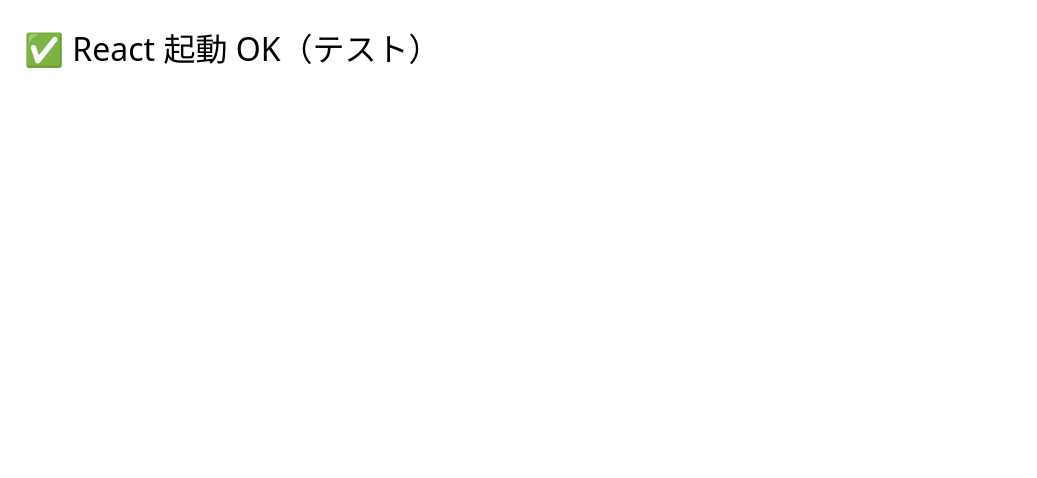
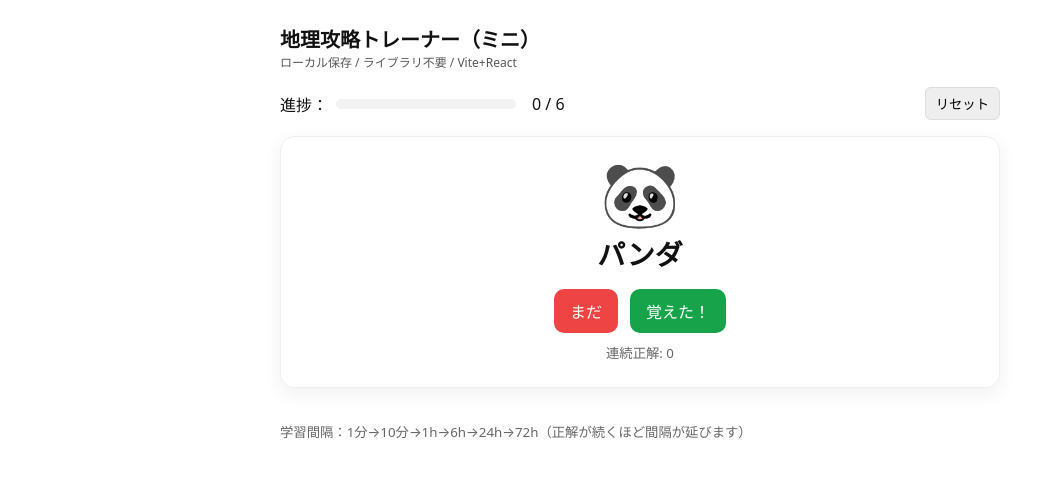
Before and after one commit to riekarimayu-boop/karin-geo-trainer, a React (Vite) app: page / in a window 1280 px wide. Shown: the top 478 px of the page, without its empty margins (0-1037 px from the left). Built offline with nearby package versions, Linux system fonts and the light colour scheme.

Commit message:
Update App.tsx

```diff
--- a/src/App.tsx
+++ b/src/App.tsx
@@ -1,3 +1,244 @@
+import { useEffect, useMemo, useState } from "react";
+
+// -------------- データ定義 -------------- //
+type Card = {
+  id: string;
+  name: string;   // 問題名
+  emoji: string;  // 表示アイコン
+  score: number;  // 連続正解数
+  nextDue: number; // 次に出題するUNIX時刻(ms)
+};
+
+const SEED: Array<Omit<Card, "score" | "nextDue">> = [
+  { id: "a1", name: "パンダ", emoji: "🐼" },
+  { id: "a2", name: "ライオン", emoji: "🦁" },
+  { id: "a3", name: "ゾウ", emoji: "🐘" },
+  { id: "a4", name: "コアラ", emoji: "🐨" },
+  { id: "a5", name: "ペンギン", emoji: "🐧" },
+  { id: "a6", name: "イルカ", emoji: "🐬" },
+];
+
+const LS_KEY = "karin-geo-trainer.cards.v1";
+
+// -------------- ユーティリティ -------------- //
+const now = () => Date.now();
+const minutes = (m: number) => m * 60 * 1000;
+const hours = (h: number) => h * 60 * 60 * 1000;
+
+function intervalByScore(score: number) {
+  switch (true) {
+    case score <= 0:
+      return minutes(1);
+    case score === 1:
+      return minutes(10);
+    case score === 2:
+      return hours(1);
+    case score === 3:
+      return hours(6);
+    case score === 4:
+      return hours(24);
+    default:
+      return hours(72);
+  }
+}
+
+// -------------- 本体 -------------- //
 export default function App() {
-  return <div style={{ fontSize: 32, padding: 24 }}>✅ React 起動 OK（テスト）</div>;
+  const [cards, setCards] = useState<Card[]>([]);
+
+  useEffect(() => {
+    const raw = localStorage.getItem(LS_KEY);
+    if (raw) {
+      try {
+        const parsed: Card[] = JSON.parse(raw);
+        setCards(parsed);
+        return;
+      } catch {}
+    }
+    const first: Card[] = SEED.map((c) => ({
+      ...c,
+      score: 0,
+      nextDue: 0,
+    }));
+    setCards(first);
+  }, []);
+
+  useEffect(() => {
+    if (cards.length > 0) {
+      localStorage.setItem(LS_KEY, JSON.stringify(cards));
+    }
+  }, [cards]);
+
+  const dueCards = useMemo(() => {
+    const t = now();
+    const ready = cards.filter((c) => c.nextDue <= t);
+    if (ready.length > 0) {
+      return ready.sort((a, b) => a.nextDue - b.nextDue);
+    }
+    return [...cards].sort((a, b) => a.nextDue - b.nextDue);
+  }, [cards]);
+
+  const current = dueCards[0];
+
+  const answer = (good: boolean) => {
+    if (!current) return;
+    setCards((prev) =>
+      prev.map((c) => {
+        if (c.id !== current.id) return c;
+        const nextScore = good ? c.score + 1 : 0;
+        return {
+          ...c,
+          score: nextScore,
+          nextDue: now() + intervalByScore(nextScore),
+        };
+      })
+    );
+  };
+
+  const learned = cards.filter((c) => c.score >= 3).length;
+  const total = cards.length;
+
+  const resetAll = () => {
+    if (!confirm("学習状態をリセットしますか？")) return;
+    setCards((prev) => prev.map((c) => ({ ...c, score: 0, nextDue: 0 })));
+  };
+
+  return (
+    <div style={styles.page}>
+      <header style={styles.header}>
+        <div style={{ fontSize: 20, fontWeight: 600 }}>地理攻略トレーナー（ミニ）</div>
+        <div style={{ fontSize: 12, opacity: 0.7 }}>
+          ローカル保存 / ライブラリ不要 / Vite+React
+        </div>
+      </header>
+
+      <section style={styles.progress}>
+        <span>進捗：</span>
+        <Progress value={learned} max={total} />
+        <span style={{ marginLeft: 8 }}>
+          {learned} / {total}
+        </span>
+        <button style={styles.resetBtn} onClick={resetAll}>
+          リセット
+        </button>
+      </section>
+
+      <main style={styles.main}>
+        {!current ? (
+          <Empty />
+        ) : (
+          <CardView
+            key={current.id}
+            card={current}
+            onGood={() => answer(true)}
+            onBad={() => answer(false)}
+          />
+        )}
+      </main>
+
+      <footer style={styles.footer}>
+        <small>
+          学習間隔：1分→10分→1h→6h→24h→72h（正解が続くほど間隔が延びます）
+        </small>
+      </footer>
+    </div>
+  );
 }
+
+function CardView({
+  card,
+  onGood,
+  onBad,
+}: {
+  card: Card;
+  onGood: () => void;
+  onBad: () => void;
+}) {
+  return (
+    <div style={styles.card}>
+      <div style={styles.emoji}>{card.emoji}</div>
+      <div style={styles.name}>{card.name}</div>
+
+      <div style={styles.actions}>
+        <button style={styles.bad} onClick={onBad}>
+          まだ
+        </button>
+        <button style={styles.good} onClick={onGood}>
+          覚えた！
+        </button>
+      </div>
+
+      <div style={styles.meta}>
+        <small>連続正解: {card.score}</small>
+      </div>
+    </div>
+  );
+}
+
+function Empty() {
+  return (
+    <div style={{ textAlign: "center", padding: 40, color: "#666" }}>
+      すべて学習済みです。少し時間を置くと出題が復活します ⏳
+    </div>
+  );
+}
+
+function Progress({ value, max }: { value: number; max: number }) {
+  const pct = max === 0 ? 0 : Math.round((value / max) * 100);
+  return (
+    <div style={styles.bar}>
+      <div style={{ ...styles.barFill, width: `${pct}%` }} />
+    </div>
+  );
+}
+
+const styles: Record<string, React.CSSProperties> = {
+  page: { maxWidth: 720, margin: "0 auto", padding: "24px 16px", color: "#111" },
+  header: { marginBottom: 16 },
+  progress: { display: "flex", alignItems: "center", gap: 8, marginBottom: 16 },
+  resetBtn: {
+    marginLeft: "auto",
+    background: "#eee",
+    border: "1px solid #ddd",
+    borderRadius: 6,
+    padding: "6px 10px",
+    cursor: "pointer",
+  },
+  main: { minHeight: 260 },
+  card: {
+    border: "1px solid #eee",
+    borderRadius: 14,
+    padding: 24,
+    textAlign: "center",
+    boxShadow: "0 6px 20px rgba(0,0,0,0.06)",
+  },
+  emoji: { fontSize: 64, lineHeight: 1 },
+  name: { fontSize: 28, marginTop: 8, fontWeight: 700 },
+  actions: { display: "flex", justifyContent: "center", gap: 12, marginTop: 16 },
+  good: {
+    background: "#16a34a",
+    color: "#fff",
+    border: "none",
+    padding: "10px 16px",
+    borderRadius: 10,
+    fontSize: 16,
+    cursor: "pointer",
+  },
+  bad: {
+    background: "#ef4444",
+    color: "#fff",
+    border: "none",
+    padding: "10px 16px",
+    borderRadius: 10,
+    fontSize: 16,
+    cursor: "pointer",
+  },
+  meta: { marginTop: 8, color: "#666" },
+  bar: { width: 180, height: 10, background: "#f2f2f2", borderRadius: 6, overflow: "hidden" },
+  barFill: {
+    height: "100%",
+    background:
+      "linear-gradient(90deg, rgba(34,197,94,1) 0%, rgba(59,130,246,1) 100%)",
+  },
+  footer: { marginTop: 24, color: "#666" },
+};
```
